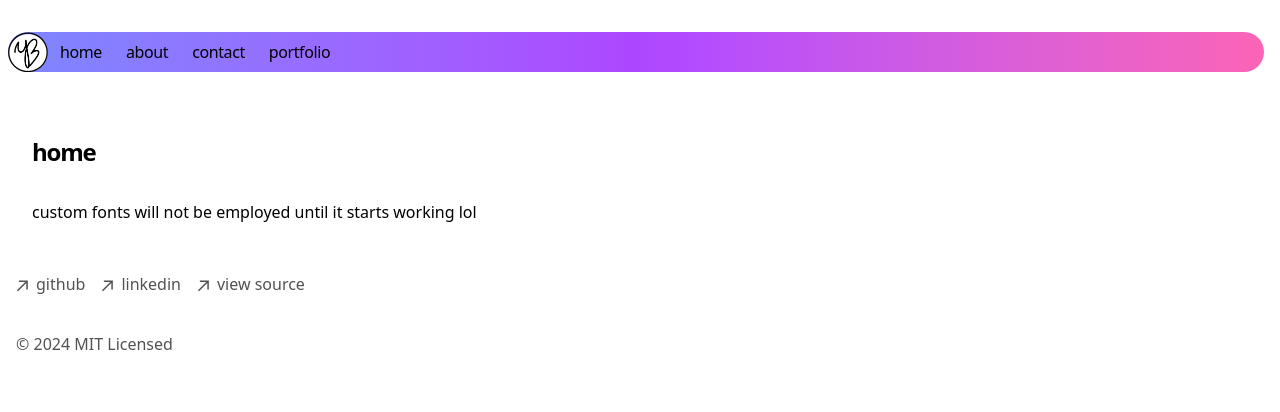
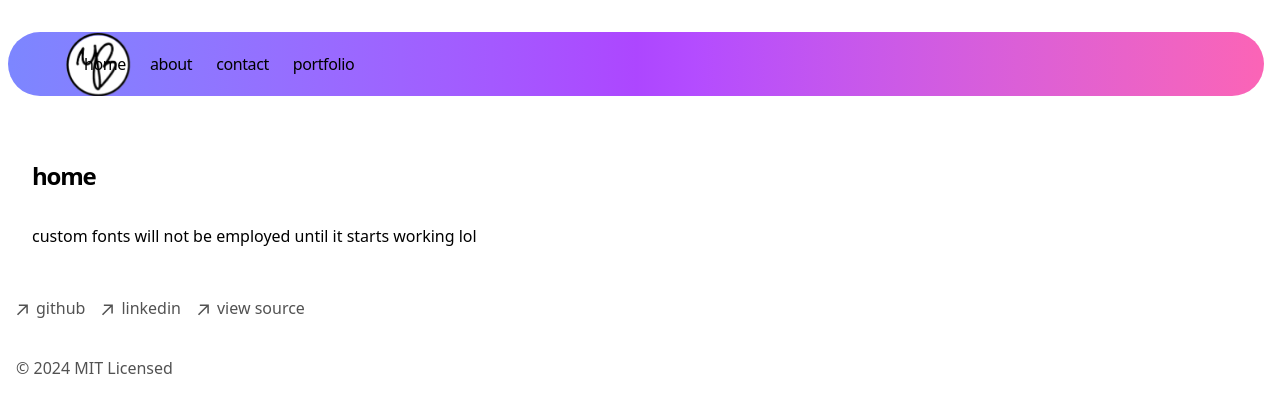
Before and after one commit to yborger/Personal-Website, a Next.js app: page / in a window 1280 px wide. Shown: the top 412 px of the page. Built offline with nearby package versions, Linux system fonts and the light colour scheme.

Commit message:
adding nav animation, learning animation

```diff
--- a/app/components/caseCard.tsx
+++ b/app/components/caseCard.tsx
@@ -22,7 +22,7 @@ export default function CaseCard ({title, image, summary, slug}: CaseMetadata) {
             <div className="py-4 group relative overflow-hidden rounded-2xl transition-transform hover:-translate-y-1">
                 <img src={image} alt={title} className= "w-full h-auto rounded-xl" />
 
-                <div className="absolute inset-0 bg-indigo-800 bg-opacity-50 opacity-0 group-hover:opacity-95 transition-opacity p-4 flex flex-col justify-center items-center text-center text-white">
+                <div className="absolute inset-0 bg-purple-500 bg-opacity-50 opacity-0 group-hover:opacity-95 transition-opacity p-4 flex flex-col justify-center items-center text-center text-white">
 
                     <h2 className="text-2xl font-bold mb-2">{title}</h2>
                     <p className="text-m">{summary}</p>
--- a/app/components/nav.tsx
+++ b/app/components/nav.tsx
@@ -19,21 +19,21 @@ const navItems = {
 export function Navbar() {
   return (
     <aside className="-ml-[8px] mb-16 tracking-tight">
-      <div className="bg-gradient-to-r from-indigo-400 via-purple-500 to-pink-400 ... rounded-full lg:sticky lg:top-12">
+      <div className="w-full bg-gradient-to-r from-indigo-400 via-purple-500 to-pink-400 ... rounded-full lg:sticky lg:top-12">
 
         <nav
-          className="flex flex-row items-start relative px-0 pb-0 fade md:overflow-auto scroll-pr-6 md:relative"
+          className="container flex flex-row items-start relative md:overflow-auto scroll-pr-6 md:relative"
           id="nav"
         >
-        <img src="/ybLogo.png" alt="Logo" className="h-10 w-auto hover:animate-spin" />
+          <img src="/ybLogo.png" alt="logo" className="logo h-16 w-auto" />
 
-          <div className="flex flex-row space-x-0 pr-0">
+          <div className="navMenu flex flex-row py-4 space-x-0 pr-0">
             {Object.entries(navItems).map(([path, { name }]) => {
               return (
                 <Link
                   key={path}
                   href={path}
-                  className="transition-all hover:text-neutral-100 dark:hover:text-neutral-400 flex items-center relative py-1 px-2 m-1"
+                  className="transition-all hover:text-neutral-100 dark:hover:text-neutral-400 flex relative px-2 m-1"
                 >
                   {name}
                 </Link>
--- a/app/global.css
+++ b/app/global.css
@@ -1,7 +1,22 @@
 @import "tailwindcss";
 
+.logo{
+  animation: left-appears 5s;
+  animation-iteration-count: infinite;
+}
+
+@keyframes left-appears{
+  0%{
+    transform: translateX(100%);
+  }
+  100% {
+    transform: translateX(0);
+  }
+}
+
+
 ::selection {
-  background-color: #47a3f3;
+  background-color: #b794f4;
   color: #fefefe;
 }
 
```
